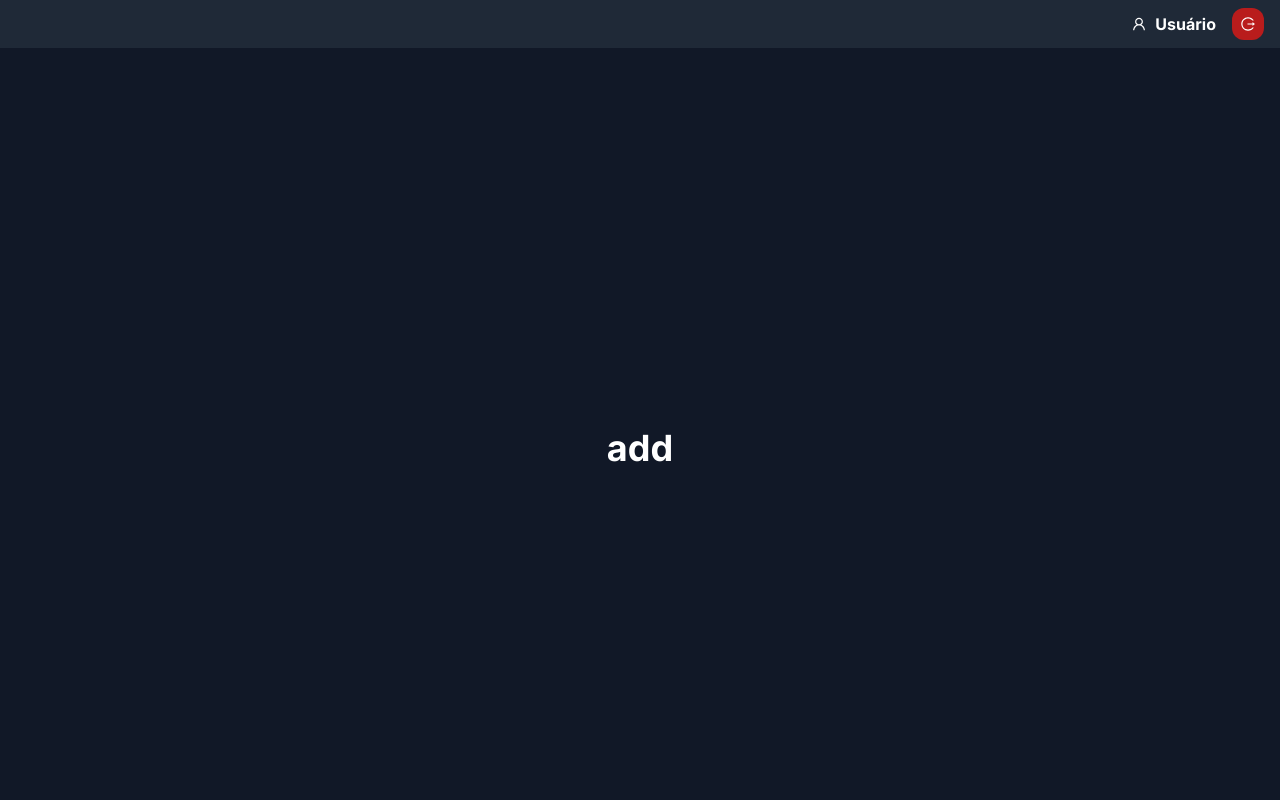
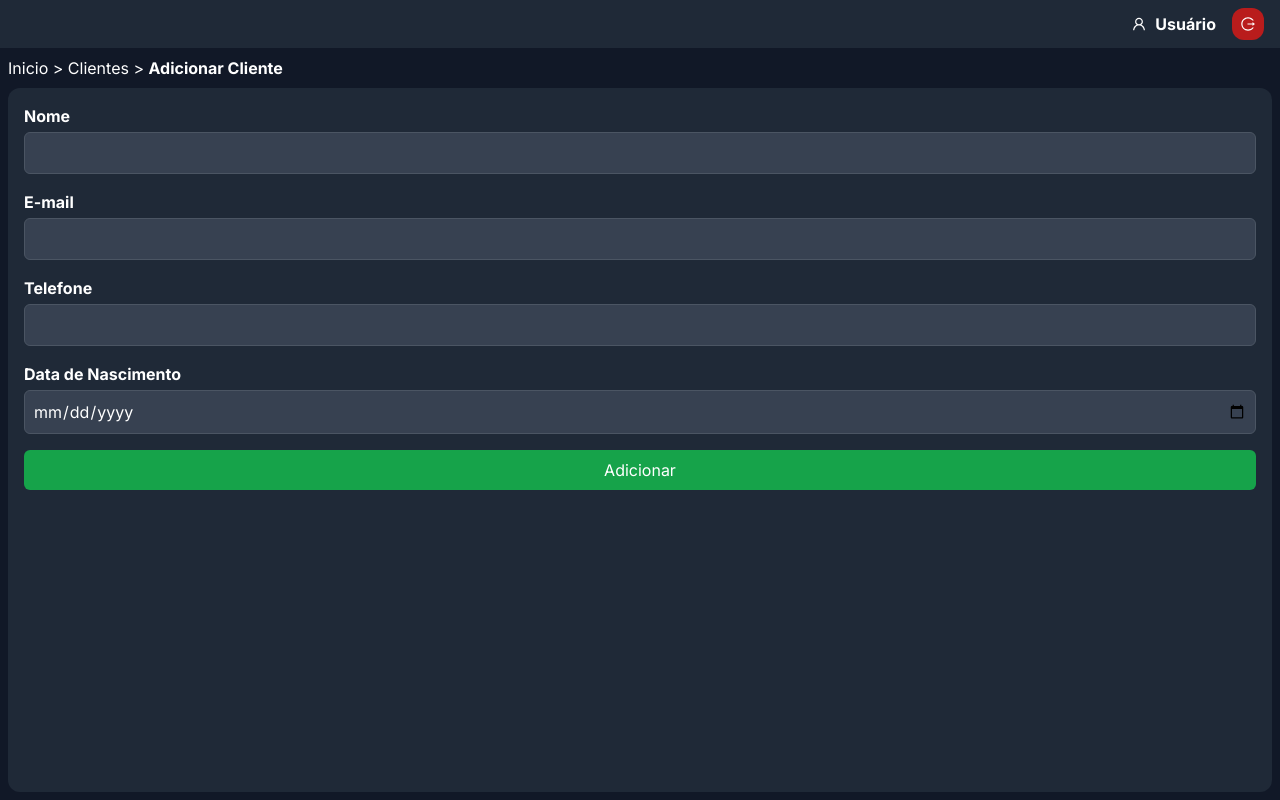
Before and after one commit to Ahnitam/nexjs_front_challenge, a Next.js app: page /customers/add in a window 1280 px wide. Built offline with nearby package versions, Linux system fonts and the light colour scheme.

Commit message:
chore: initial implement customers add page

```diff
--- /dev/null
+++ b/src/pages/customers/add/index.tsx
@@ -0,0 +1,58 @@
+import Link from "next/link";
+
+export default function CustomerAdd() {
+  return (
+    <div className="flex flex-col h-full w-full items-start p-2 gap-2">
+      <nav>
+        <Link href="/" className="">
+          Inicio
+        </Link>
+        <span> {">"} </span>
+        <Link href="/customers" className="">
+          Clientes
+        </Link>
+        <span> {">"} </span>
+        <span className="font-bold">Adicionar Cliente</span>
+      </nav>
+      <div className="flex flex-col grow w-full items-center bg-gray-800 rounded-xl p-4 gap-4">
+        <form className="flex flex-col gap-4 w-full">
+          <label className="flex flex-col gap-1">
+            <span className="font-bold">Nome</span>
+            <input
+              name="name"
+              type="text"
+              className="p-2 border border-gray-600 rounded-md bg-gray-700"
+            />
+          </label>
+          <label className="flex flex-col gap-1">
+            <span className="font-bold">E-mail</span>
+            <input
+              name="email"
+              type="email"
+              className="p-2 border border-gray-600 rounded-md bg-gray-700"
+            />
+          </label>
+          <label className="flex flex-col gap-1">
+            <span className="font-bold">Telefone</span>
+            <input
+              name="phone"
+              type="tel"
+              className="p-2 border border-gray-600 rounded-md bg-gray-700"
+            />
+          </label>
+          <label className="flex flex-col gap-1">
+            <span className="font-bold">Data de Nascimento</span>
+            <input
+              name="birthday"
+              type="date"
+              className="p-2 border border-gray-600 rounded-md bg-gray-700"
+            />
+          </label>
+          <button className="p-2 bg-green-600 text-white rounded-md">
+            Adicionar
+          </button>
+        </form>
+      </div>
+    </div>
+  );
+}
```
